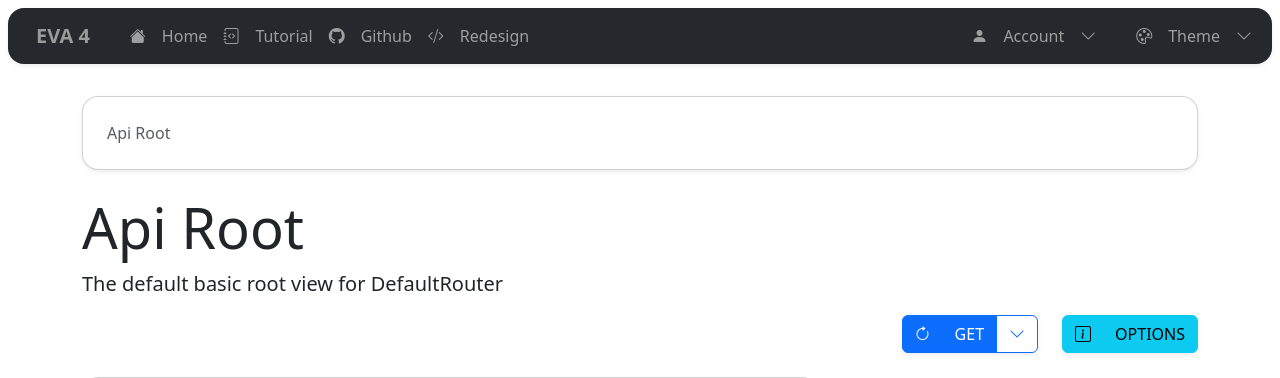
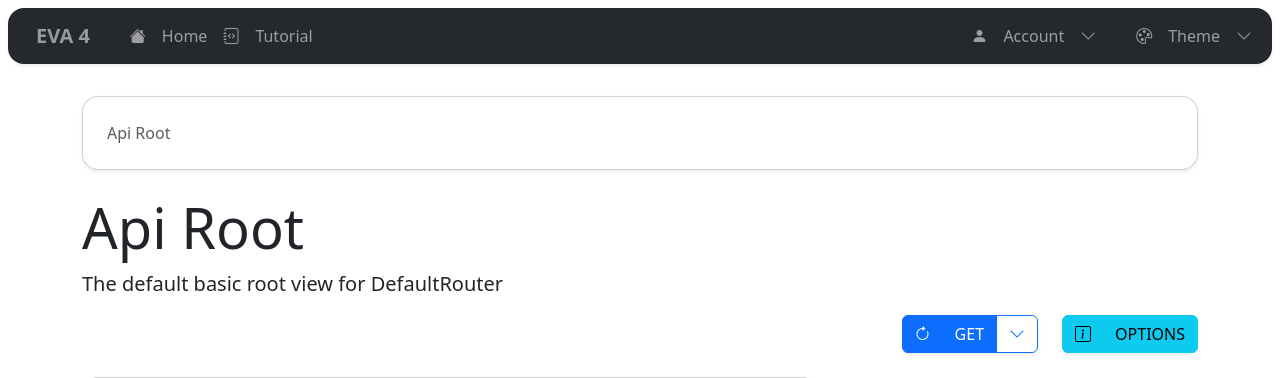
Before and after one commit to IGwynbleidd/drfeva4, a Django app: page / in a window 1280 px wide. Shown: the top 378 px of the page. Run offline with Django 5.2, Linux system fonts and the light colour scheme; some libraries are stand-ins or nearby versions.

Commit message:
Update api.html

```diff
--- a/projects/templates/rest_framework/api.html
+++ b/projects/templates/rest_framework/api.html
@@ -130,18 +130,6 @@
                     {% translate "Tutorial" %}
                   </a>
                 </li>
-                <li class="nav-item">
-                  <a href="https://github.com/encode/django-rest-framework/"
-                    class="nav-link d-flex align-items-center gap-3">
-                    <i class="bi bi-github"></i>
-                    {% translate "Github" %}
-                  </a>
-                </li>
-                <li class="nav-item">
-                  <a href="https://github.com/youzarsiph/rest-framework-redesign/"
-                    class="nav-link d-flex align-items-center gap-3">
-                    <i class="bi bi-code-slash"></i>
-                    {% translate "Redesign" %}
                   </a>
                 </li>
               </ul>
```
